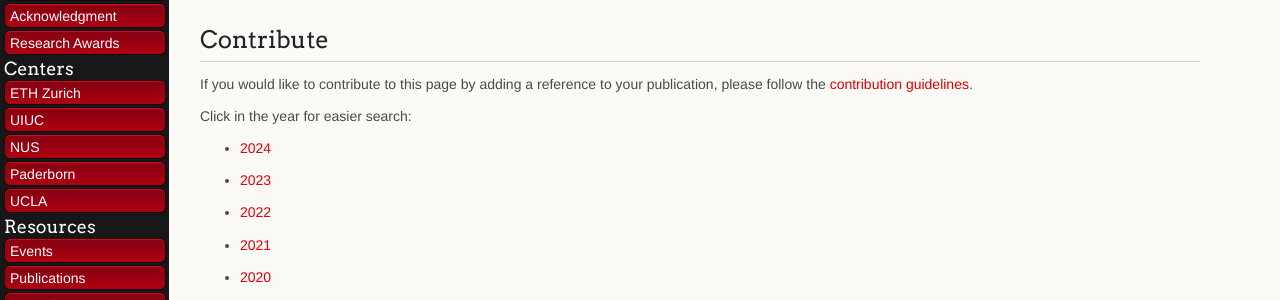
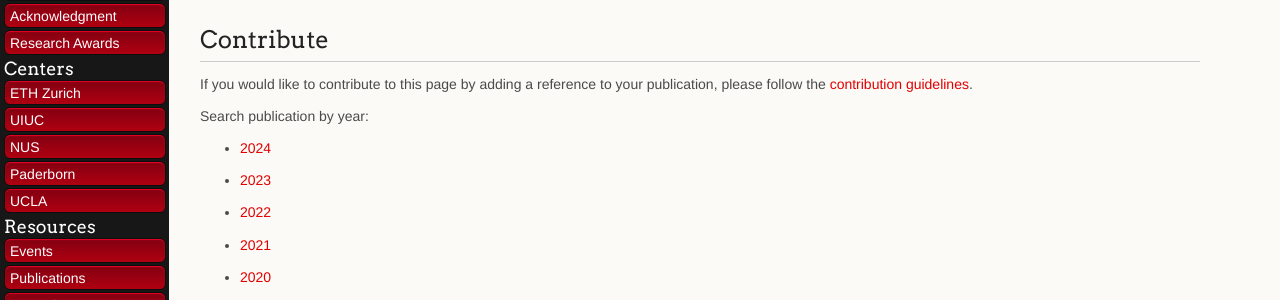
Before and after one commit to Xilinx/xacc, a Jekyll site: the page built from docs/publications.md, in a window 1280 px wide and 900 px high. Shown: the part 153-453 px from the top of the window. Built offline with Jekyll 4.4.1, drawn with Linux system fonts in a browser that asks for light colours; nearby versions of some CDN libraries; our own code applies the rules of GitHub Pages for plain Markdown files.

Commit message:
Update text

```diff
--- a/docs/publications.md
+++ b/docs/publications.md
@@ -14,7 +14,7 @@ TO ADD YOUR PAPER, PLEASE EDIT THE YAML FILE IN docs/_data/publications/<year of
 
 {% assign years = "2024,2023,2022,2021,2020,2019,2018,2017,2016" | split: "," %}
 
-Click in the year for easier search:
+Search publication by year:
 
 {% for year in years %}
 
```
